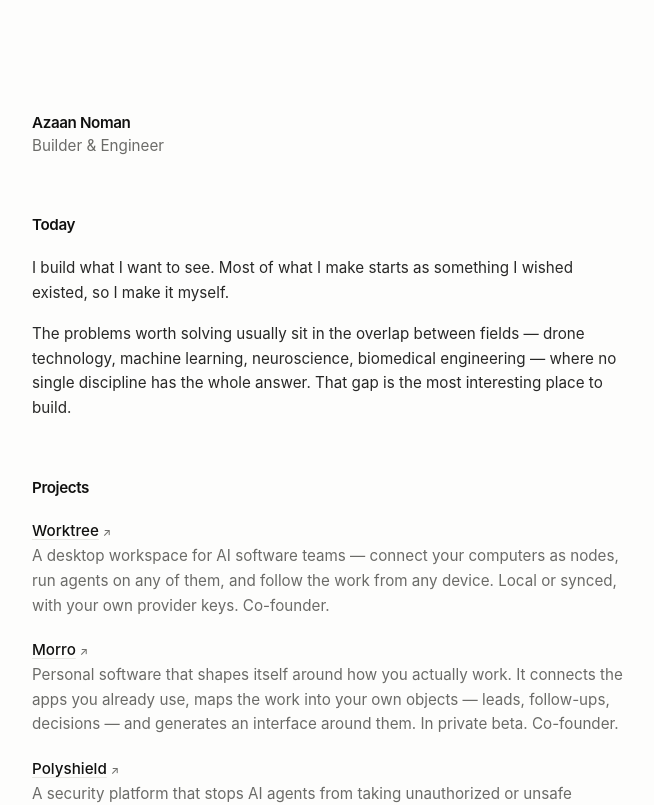
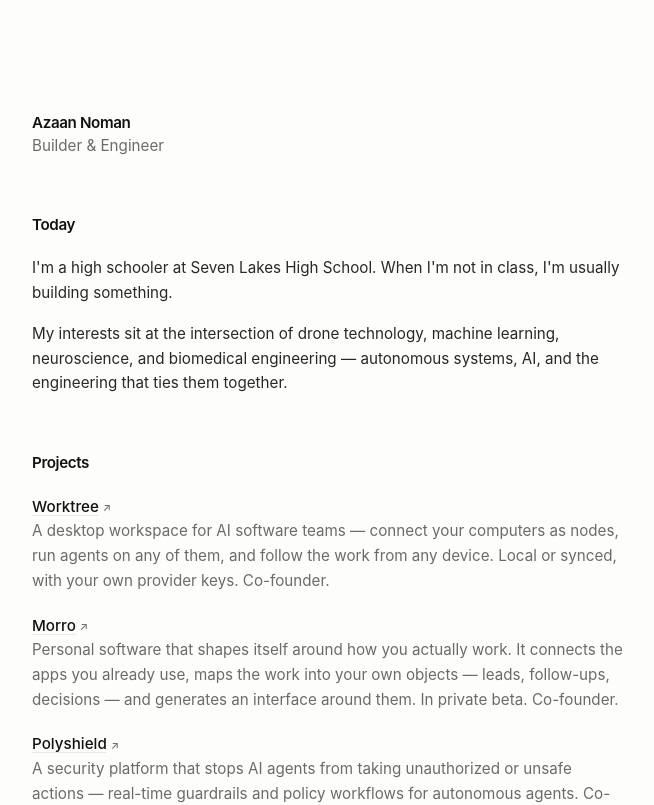
Before and after one commit to iecclodd/azaannoman, a Next.js app: page / in a window 1280 px wide. Shown: the top 805 px of the page, without its empty margins (312-966 px from the left). Built offline with nearby package versions, Linux system fonts and the light colour scheme.

Commit message:
Rewrite Today: high schooler at Seven Lakes + fields of interest

```diff
--- a/data/content.ts
+++ b/data/content.ts
@@ -29,8 +29,8 @@
   role: "Builder & Engineer",
 
   today: [
-    "I build what I want to see. Most of what I make starts as something I wished existed, so I make it myself.",
-    "The problems worth solving usually sit in the overlap between fields — drone technology, machine learning, neuroscience, biomedical engineering — where no single discipline has the whole answer. That gap is the most interesting place to build.",
+    "I'm a high schooler at Seven Lakes High School. When I'm not in class, I'm usually building something.",
+    "My interests sit at the intersection of drone technology, machine learning, neuroscience, and biomedical engineering — autonomous systems, AI, and the engineering that ties them together.",
   ],
 
   projects: [
```
